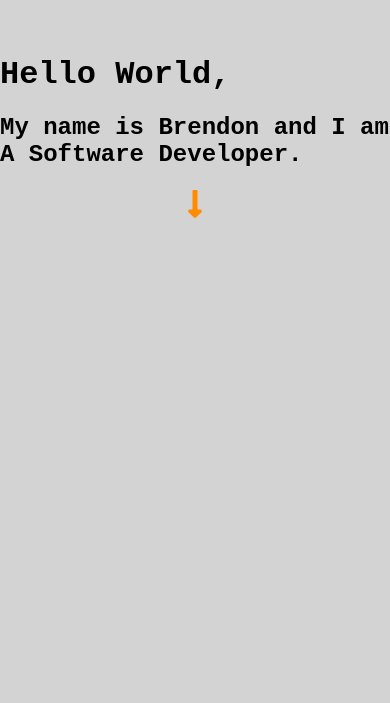
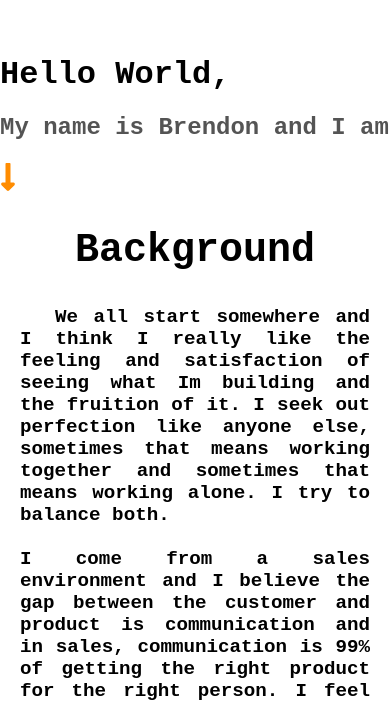
Before and after one commit to BrendonLH/react-portfolio, a React (Create React App) app: page / in a window 390 px wide. Shown: the part 139-842 px from the top of the page. Built offline with nearby package versions, Linux system fonts and the light colour scheme.

Commit message:
added fixes for intro section, set the curser blinker to not max past the text

```diff
--- a/src/App.scss
+++ b/src/App.scss
@@ -1,6 +1,6 @@
 .App {
-  display: flex;
-  flex-direction: column;
+  // display: flex;
+  // flex-direction: column;
 
     .intro, .main, .links-closing {
       min-height: 100vh;
--- a/src/components/introduction-section/introduction.js
+++ b/src/components/introduction-section/introduction.js
@@ -2,14 +2,11 @@ import './introduction.scss';
 import {Link} from 'react-scroll';
 import { faLongArrowAltDown } from "@fortawesome/free-solid-svg-icons";
 import { FontAwesomeIcon } from "@fortawesome/react-fontawesome";
-
 import {useSelector} from 'react-redux';
 
 function Introduction() {
 
   const name = useSelector( state => state.user.userName);
-
-
 
     return (
       <div id='section-one' className="intro intro-container">
--- a/src/components/introduction-section/introduction.scss
+++ b/src/components/introduction-section/introduction.scss
@@ -3,9 +3,6 @@
     display: flex;
     flex-direction: column;
     justify-content: center;
-
-
-    background-color: lightgray;
 
     .next-section-butt {
         margin: auto;
@@ -19,32 +16,30 @@
 
 // typewriter component
     .typewriter {
-        margin-top: 50px;
-    //     display: flex;
-    //     // max-width: 840px;
-    //     flex-direction: column;
-    //     justify-content: center;
-    //     padding: 0 0 0 10%;
+        margin-top: 10%;
+        max-width: 650px;
+        padding: 0 0 0 10%;
+
     }
 
-    // .typewriter-text {
-    //     border-right: solid 5px darkorange;
-    //     white-space: nowrap;
-    //     overflow: hidden;
-    //     color: rgba(12, 11, 11, 0.7);
-    //     animation: animated-text 3s steps(29,end) 1s 1 normal both,
-    //            animated-cursor 800ms steps(29,end) infinite;
-    // }
+    .typewriter-text {
+        border-right: solid 5px darkorange;
+        white-space: nowrap;
+        overflow: hidden;
+        color: rgba(12, 11, 11, 0.7);
+        animation: animated-text 3s steps(29,end) 1s 1 normal both,
+               animated-cursor 800ms steps(29,end) infinite;
+    }
 
 
-    // @keyframes animated-text{
-    //     from{width: 0;}
-    //     to{width: 100%;}
-    //   }
-    //   @keyframes animated-cursor{
-    //     from{border-right-color: darkorange;}
-    //     to{border-right-color: transparent;}
-    //   }
+    @keyframes animated-text{
+        from{width: 0;}
+        to{width: 100%;}
+      }
+      @keyframes animated-cursor{
+        from{border-right-color: darkorange;}
+        to{border-right-color: transparent;}
+      }
   }
 
   @media only screen and (max-width: 1200px) {
@@ -52,9 +47,9 @@
         all: initial;
         background-color: lightgray;
         .next-section-butt{
-            display: flex;
+            // display: flex;
             justify-content: center;
-            margin: auto;
+            // margin: auto;
             cursor: pointer;
             color: darkorange;
         }
@@ -65,29 +60,25 @@
         }
         .typewriter-text {
             border: none;
-            padding: initial;
+            // padding: initial;
         }
         h2 {
-            padding-left: 10%;
+            // padding-left: 10%;
         }
     }
 
 }
 // tablet
-@media only screen and (max-height: 765px) {
-
-}
-
 // mobile
 @media only screen and (max-height: 675px) {
-    .intro-container {
-        // font-size: 20px;
-        .typewriter-text {
-            white-space: normal;
-            word-wrap: break-word;
-            color: rgba(12, 11, 11, 0.7);
-            animation:none;
-        }
+    // .intro-container {
+    //     // font-size: 20px;
+    //     .typewriter-text {
+    //         white-space: normal;
+    //         word-wrap: break-word;
+    //         color: rgba(12, 11, 11, 0.7);
+    //         animation:none;
+    //     }
 
-    }
+    // }
   }
--- a/src/components/main-section/main.js
+++ b/src/components/main-section/main.js
@@ -1,5 +1,5 @@
 import "./main.scss";
-import "../introduction-section/introduction.scss";
+// import "../introduction-section/introduction.scss";
 import { Link } from "react-scroll";
 import {
   faLongArrowAltDown,
```
Also changed, not shown: 1 other file (tests, documents, lock files or other folders).
